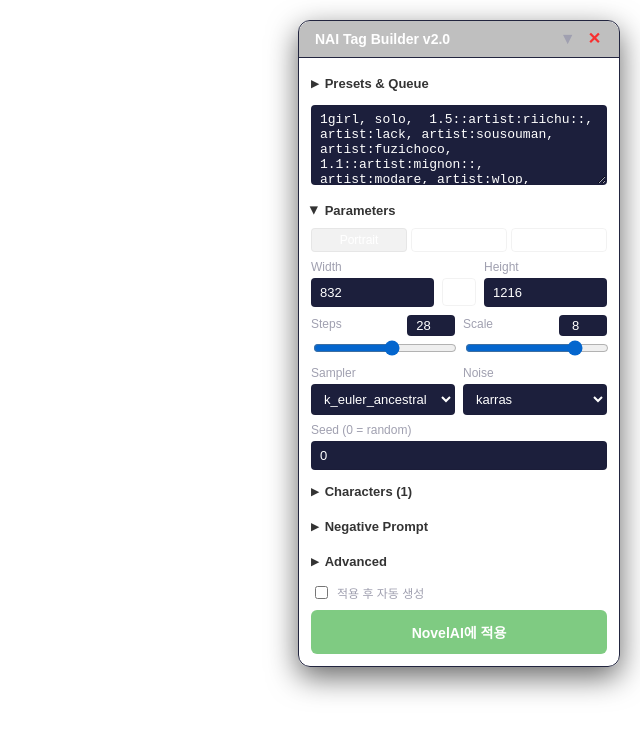
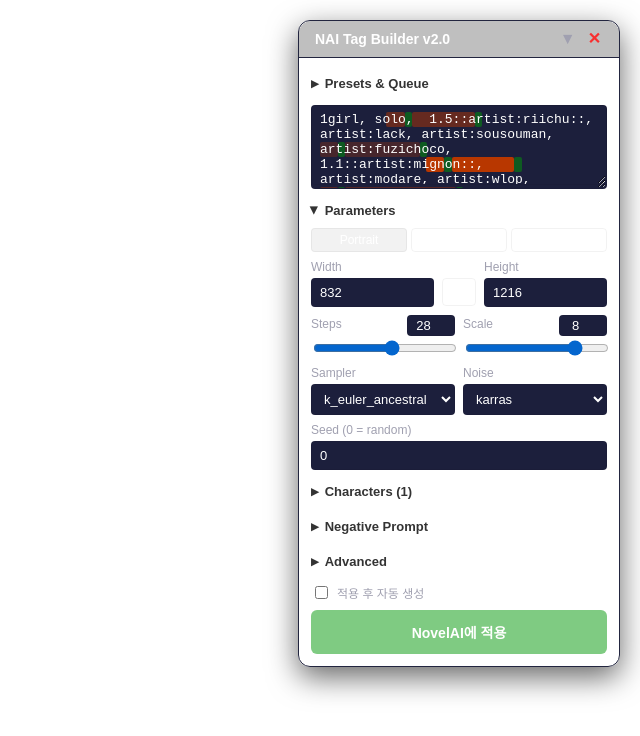
Before and after one commit to jn01020304/nai-tag-builder, a React (Vite) app: page / in a window 1280 px wide. Shown: the top 736 px of the page, without its empty margins (640-1280 px from the left). Built offline with nearby package versions, Linux system fonts and the light colour scheme.

Commit message:
feat: add highlighted textareas for tag intensities

```diff
--- a/src/components/CharacterCaptions.tsx
+++ b/src/components/CharacterCaptions.tsx
@@ -1,6 +1,7 @@
 import type { CharacterEntry } from '../types/metadata';
 import type { MetadataAction } from '../hooks/useMetadataState';
 import CollapsibleSection from './CollapsibleSection';
+import HighlightedTextarea from './HighlightedTextarea';
 import { theme, inputStyle, labelStyle, smallBtnStyle } from '../styles/theme';
 
 interface Props {
@@ -39,7 +40,7 @@ export default function CharacterCaptions({ characters, dispatch }: Props) {
             </button>
           </div>
 
-          <textarea
+          <HighlightedTextarea
             value={char.caption}
             onChange={e => dispatch({ type: 'UPDATE_CHARACTER', id: char.id, field: 'caption', value: e.target.value })}
             placeholder="character tags..."
--- /dev/null
+++ b/src/components/HighlightedTextarea.tsx
@@ -0,0 +1,104 @@
+import React, { useRef, useLayoutEffect } from 'react';
+import { useTheme } from '../contexts/ThemeContext';
+import { withAlpha } from '../styles/theme';
+import { parsePromptToTokens } from '../utils/intensityParser';
+
+interface Props extends React.TextareaHTMLAttributes<HTMLTextAreaElement> {
+    value: string;
+}
+
+export default function HighlightedTextarea(props: Props) {
+    const { value, style, onChange, onScroll, ...rest } = props;
+    const theme = useTheme();
+    const backdropRef = useRef<HTMLDivElement>(null);
+    const textareaRef = useRef<HTMLTextAreaElement>(null);
+
+    const tokens = parsePromptToTokens(value);
+
+    // Sync scroll manually in case of fast scrolling
+    const handleScroll = (e: React.UIEvent<HTMLTextAreaElement>) => {
+        if (backdropRef.current) {
+            backdropRef.current.scrollTop = e.currentTarget.scrollTop;
+            backdropRef.current.scrollLeft = e.currentTarget.scrollLeft;
+        }
+        if (onScroll) onScroll(e);
+    };
+
+    // Ensure scroll is synced after layout changes (resizes, text changes)
+    useLayoutEffect(() => {
+        if (textareaRef.current && backdropRef.current) {
+            backdropRef.current.scrollTop = textareaRef.current.scrollTop;
+            backdropRef.current.scrollLeft = textareaRef.current.scrollLeft;
+        }
+    });
+
+    return (
+        <div style={{ position: 'relative', width: style?.width || '100%', height: style?.height || '100%', marginBottom: style?.marginBottom }}>
+            {/* Backdrop (Highlights) */}
+            <div
+                ref={backdropRef}
+                style={{
+                    ...style,
+                    position: 'absolute',
+                    top: 0,
+                    left: 0,
+                    right: 0,
+                    bottom: 0,
+                    margin: 0,
+                    pointerEvents: 'none',
+                    color: 'transparent',
+                    overflow: 'hidden',
+                    whiteSpace: 'pre-wrap',
+                    wordWrap: 'break-word',
+                    backgroundColor: style?.backgroundColor || 'transparent',
+                    zIndex: 0,
+                }}
+            >
+                {tokens.map((token, i) => {
+                    let bgColor = 'transparent';
+                    if (token.type !== 'none') {
+                        const alpha = Math.min(1, token.level / 40);
+                        if (token.type === 'high') bgColor = withAlpha(theme.intensityHigh, alpha);
+                        else if (token.type === 'low') bgColor = withAlpha(theme.intensityLow, alpha);
+                        else if (token.type === 'mid') bgColor = withAlpha(theme.intensityMid, 0.5); // Mid is usually level 20 equivalent
+                    }
+
+                    return (
+                        <span
+                            key={i}
+                            style={{
+                                backgroundColor: bgColor,
+                                borderRadius: bgColor !== 'transparent' ? '2px' : '0',
+                                padding: '0', // Adjust padding if needed to match NAI
+                            }}
+                        >
+                            {token.text}
+                        </span>
+                    );
+                })}
+                {/* Fix for trailing newline dropping in div */}
+                {value.endsWith('\n') ? <br /> : null}
+            </div>
+
+            {/* Foreground (Actual Textarea) */}
+            <textarea
+                ref={textareaRef}
+                value={value}
+                onChange={onChange}
+                onScroll={handleScroll}
+                style={{
+                    ...style,
+                    position: 'relative',
+                    background: 'transparent',
+                    color: theme.text,
+                    margin: 0,
+                    zIndex: 1,
+                    width: '100%',
+                    height: '100%',
+                    boxSizing: 'border-box',
+                }}
+                {...rest}
+            />
+        </div>
+    );
+}
--- a/src/components/NegativePrompt.tsx
+++ b/src/components/NegativePrompt.tsx
@@ -1,6 +1,7 @@
 import type { MetadataState } from '../types/metadata';
 import type { MetadataAction } from '../hooks/useMetadataState';
 import CollapsibleSection from './CollapsibleSection';
+import HighlightedTextarea from './HighlightedTextarea';
 import { theme, inputStyle, labelStyle } from '../styles/theme';
 
 interface Props {
@@ -12,7 +13,7 @@ export default function NegativePrompt({ state, dispatch }: Props) {
   return (
     <CollapsibleSection title="Negative Prompt">
       <label style={labelStyle}>Base Negative</label>
-      <textarea
+      <HighlightedTextarea
         value={state.negativeBase}
         onChange={e => dispatch({ type: 'SET_FIELD', field: 'negativeBase', value: e.target.value })}
         placeholder="negative tags..."
@@ -28,7 +29,7 @@ export default function NegativePrompt({ state, dispatch }: Props) {
       {state.negativeCharacters.map((nc, idx) => (
         <div key={nc.id} style={{ marginBottom: '6px' }}>
           <label style={labelStyle}>Character {idx + 1} Negative</label>
-          <textarea
+          <HighlightedTextarea
             value={nc.caption}
             onChange={e => dispatch({ type: 'UPDATE_NEG_CHARACTER', id: nc.id, field: 'caption', value: e.target.value })}
             placeholder="per-character negative tags..."
--- a/src/components/PromptSection.tsx
+++ b/src/components/PromptSection.tsx
@@ -1,5 +1,6 @@
 import type { MetadataAction } from '../hooks/useMetadataState';
 import { inputStyle } from '../styles/theme';
+import HighlightedTextarea from './HighlightedTextarea';
 
 interface Props {
   value: string;
@@ -8,7 +9,7 @@ interface Props {
 
 export default function PromptSection({ value, dispatch }: Props) {
   return (
-    <textarea
+    <HighlightedTextarea
       value={value}
       onChange={e => dispatch({ type: 'SET_FIELD', field: 'basePrompt', value: e.target.value })}
       placeholder="base prompt tags..."
--- a/src/styles/theme.ts
+++ b/src/styles/theme.ts
@@ -23,6 +23,14 @@ export interface ThemeColors {
   intensityHigh: string; // high-intensity-color-*, > 1.0 weights
   warningError: string; // Error red
   headerText: string; // Dimmer text used for headers/labels
+}
+
+export function withAlpha(color: string, alpha: number): string {
+  const match = color.match(/\d+(\.\d+)?/g);
+  if (match && match.length >= 3) {
+    return `rgba(${match[0]}, ${match[1]}, ${match[2]}, ${alpha})`;
+  }
+  return color;
 }
 
 // Fallback to NovelAI Deep Navy (Ink theme will override these)
--- /dev/null
+++ b/src/utils/intensityParser.ts
@@ -0,0 +1,101 @@
+export type IntensityType = 'none' | 'high' | 'mid' | 'low';
+
+export interface Token {
+    text: string;
+    type: IntensityType;
+    level: number;
+}
+
+// NovelAI highlight levels: NAI starts {tag} at level 9
+const calculateWeightLevel = (weight: number): number => {
+    const diff = Math.abs(weight - 1.0);
+    return Math.min(40, 9 + Math.floor(diff * 20));
+};
+
+export function parsePromptToTokens(prompt: string): Token[] {
+    if (!prompt) return [];
+
+    const tokens: Token[] = [];
+    let lastIndex = 0;
+
+    // Regex matches:
+    // 1. Weight syntax: 1.5::tag:: or 1.5::tag
+    //    Group 1: weight (e.g. 1.5)
+    //    Group 2: the first ::
+    //    Group 3: tag content
+    //    Group 4: the second :: (optional)
+    // 2. High brackets: {{tag}}
+    //    Group 5: string starting with { and ending with }
+    // 3. Low brackets: [[tag]]
+    //    Group 6: string starting with [ and ending with ]
+    const regex = /([-+]?\d*\.?\d+)(::)(.*?)(::)?(?=,|$)|(\{+[^{}]+\}+)|(\[+[^\[\]]+\]+)/g;
+
+    let match;
+    while ((match = regex.exec(prompt)) !== null) {
+        const matchStart = match.index;
+
+        // Push preceding unhighlighted text
+        if (matchStart > lastIndex) {
+            tokens.push({
+                text: prompt.substring(lastIndex, matchStart),
+                type: 'none',
+                level: 0
+            });
+        }
+
+        if (match[1]) {
+            // Weight syntax matched
+            const weightStr = match[1];
+            const sep1 = match[2];
+            const tagContent = match[3];
+            const sep2 = match[4];
+
+            const weight = parseFloat(weightStr);
+            let type: IntensityType = 'none';
+            if (!isNaN(weight)) {
+                if (weight > 1.0) type = 'high';
+                else if (weight < 1.0) type = 'low';
+            }
+            const level = isNaN(weight) ? 0 : calculateWeightLevel(weight);
+
+            // Add weight token
+            tokens.push({ text: weightStr, type, level });
+            // Add first ::
+            tokens.push({ text: sep1, type: 'mid', level: 0 }); // mid doesn't really use level in this context, or we can say level 20
+            // Add tag content
+            if (tagContent) {
+                tokens.push({ text: tagContent, type, level });
+            }
+            // Add second :: if present
+            if (sep2) {
+                tokens.push({ text: sep2, type: 'mid', level: 0 });
+            }
+
+        } else if (match[5]) {
+            // High brackets {tag}
+            const text = match[5];
+            // Count leading '{' to determine depth
+            const depth = text.match(/^\{+/)?.[0].length || 1;
+            tokens.push({ text, type: 'high', level: 8 + depth });
+        } else if (match[6]) {
+            // Low brackets [tag]
+            const text = match[6];
+            // Count leading '[' to determine depth
+            const depth = text.match(/^\[+/)?.[0].length || 1;
+            tokens.push({ text, type: 'low', level: 8 + depth });
+        }
+
+        lastIndex = regex.lastIndex;
+    }
+
+    // Push remaining text
+    if (lastIndex < prompt.length) {
+        tokens.push({
+            text: prompt.substring(lastIndex),
+            type: 'none',
+            level: 0
+        });
+    }
+
+    return tokens;
+}
--- /dev/null
+++ b/test-parser.ts
@@ -0,0 +1,3 @@
+import { parsePromptToTokens } from './src/utils/intensityParser.js';
+
+console.log(JSON.stringify(parsePromptToTokens('1girl, {{pink hair}}, [[[long hair]]], 1.5::huge breasts::, -1.0::ugly::, 0.5::small breasts'), null, 2));
```
Also changed, not shown: 1 other file (tests, documents, lock files or other folders).
